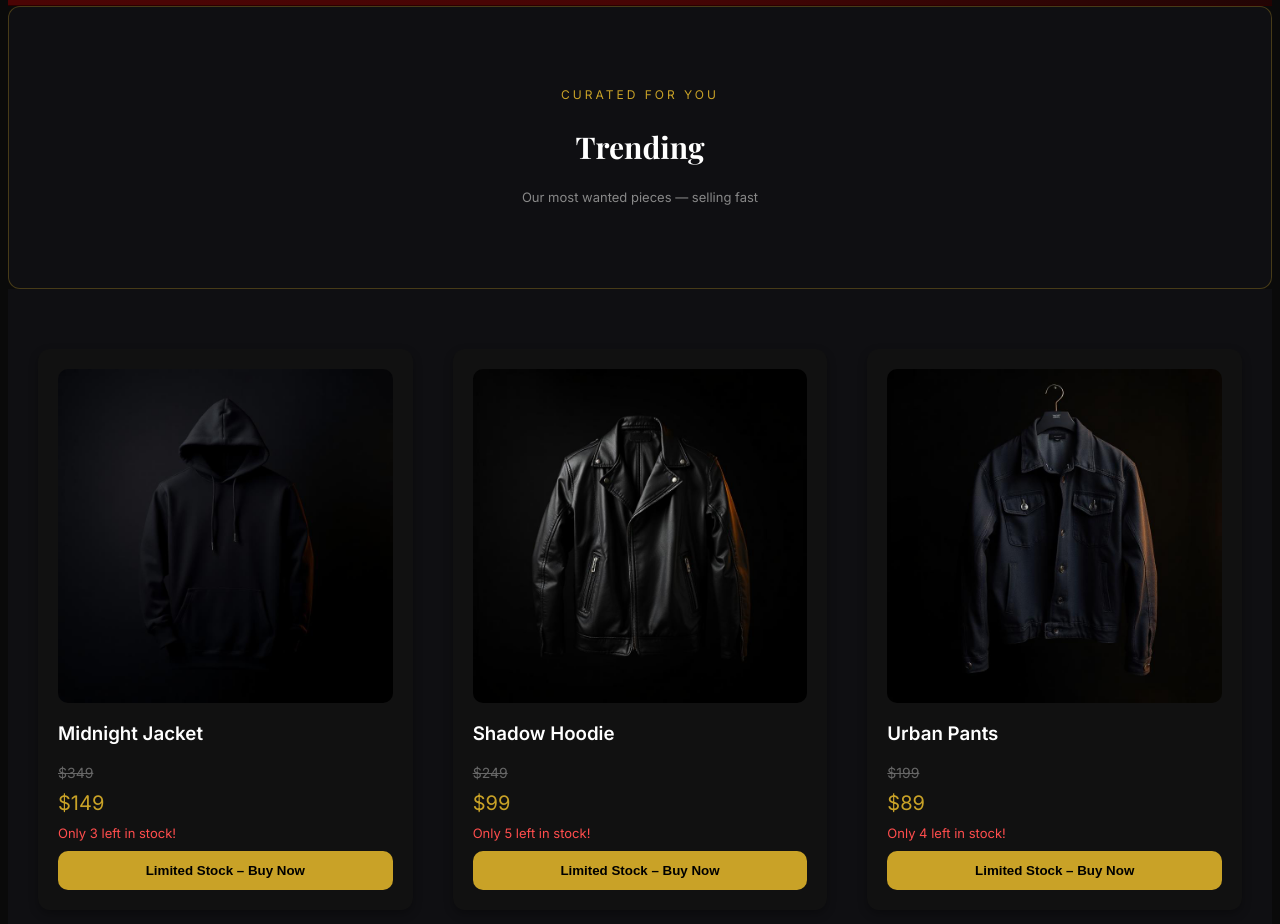
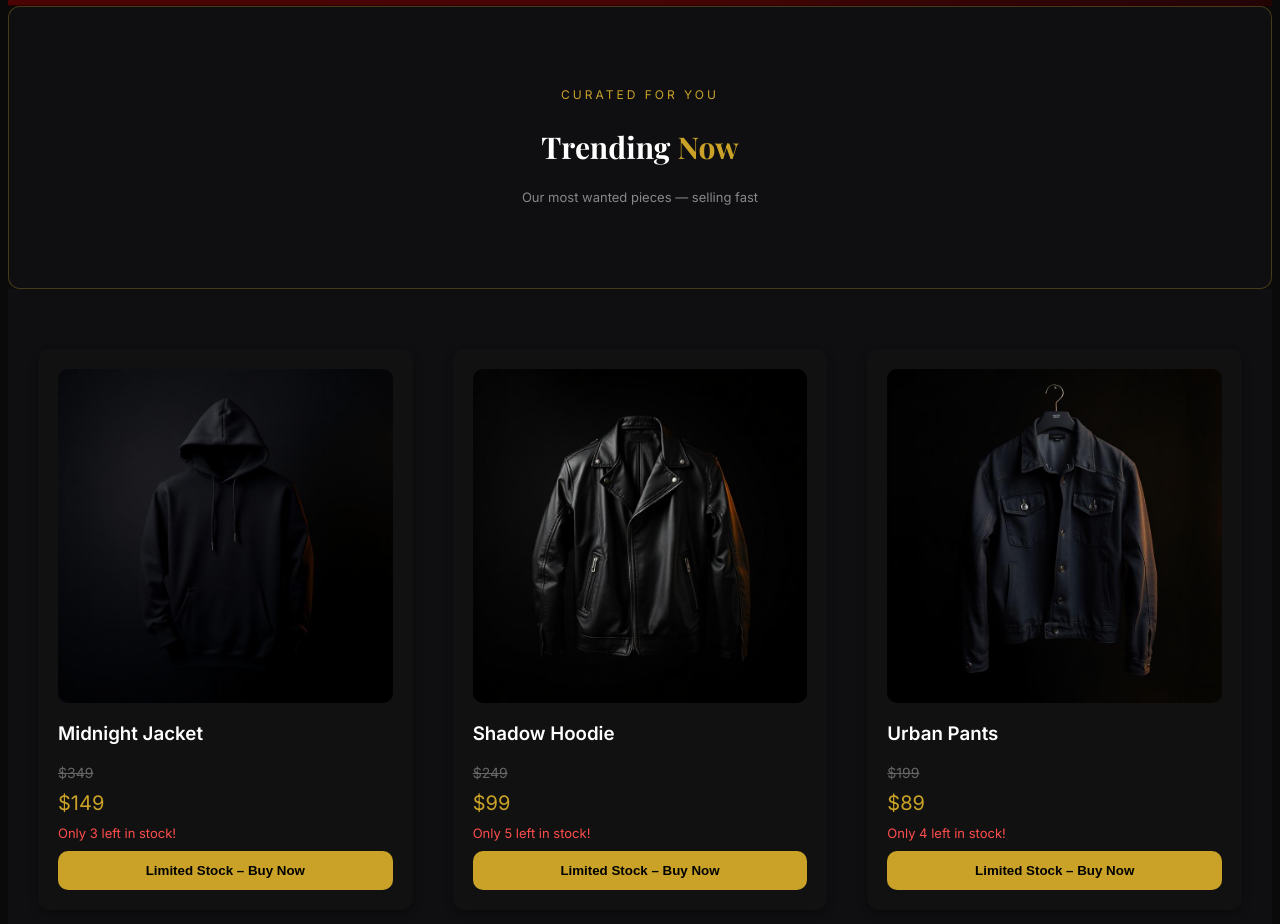
Before and after one commit to zezodawood78/delora, a website: page index.html in a window 1280 px wide. Shown: the part 940-1864 px from the top of the page. Drawn offline with nearby package versions, Linux system fonts and the light colour scheme.

Commit message:
index.html

```diff
--- a/index.html
+++ b/index.html
@@ -85,7 +85,7 @@
 
 <section class="trending" id="trending">
 <small>CURATED FOR YOU</small>
-<h2>Trending <span></span></h2>
+<h2>Trending <span>Now</span></h2>
 <p>Our most wanted pieces — selling fast</p>
 </section>
 
```
